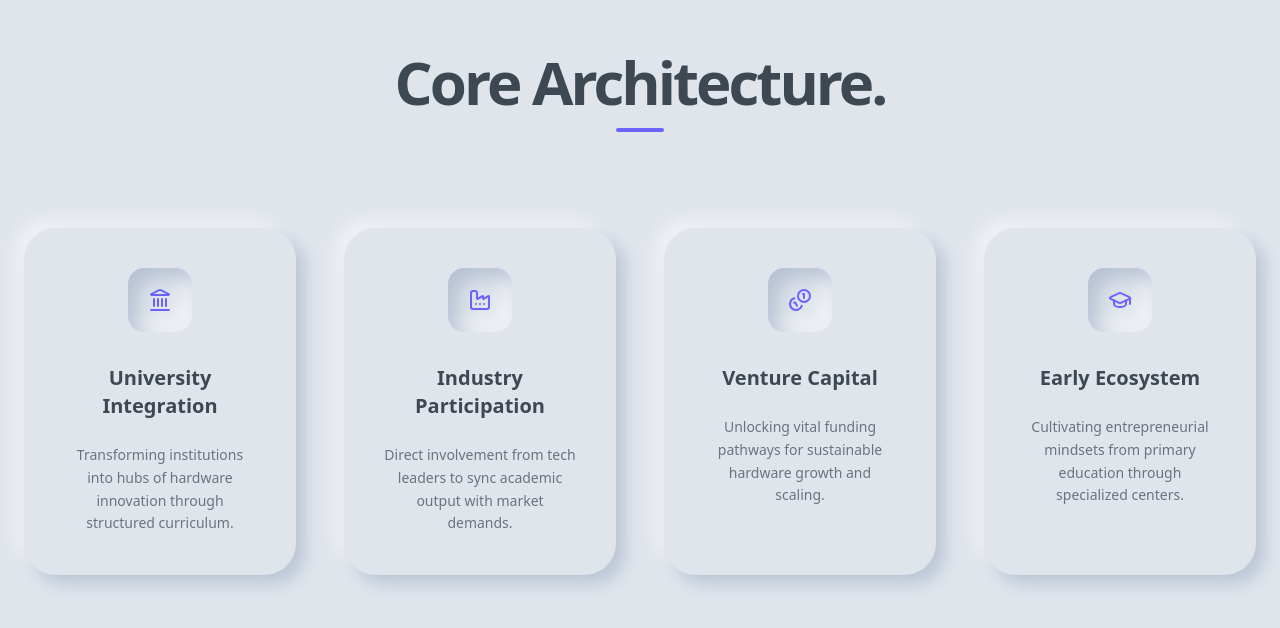
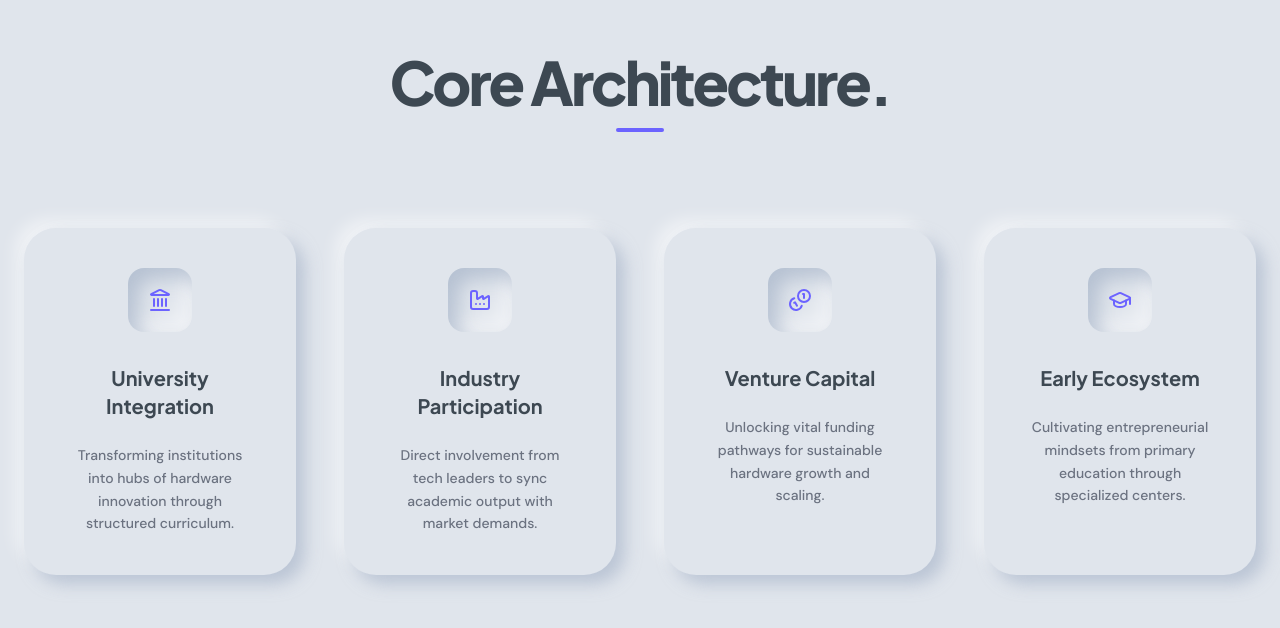
Before and after one commit to umangallwork-byte/SWANIRBHAR2.0, a Next.js app: page / in a window 1280 px wide. Shown: the part 4582-5210 px from the top of the page. Built offline with nearby package versions, Linux system fonts and the light colour scheme; no server answers.

Commit message:
fix: move @import url to top to resolve CSS parsing error

```diff
--- a/app/globals.css
+++ b/app/globals.css
@@ -1,5 +1,5 @@
+@import url('https://fonts.googleapis.com/css2?family=DM+Sans:ital,opsz,wght@0,9..40,100..1000;1,9..40,100..1000&family=Plus+Jakarta+Sans:ital,wght@0,200..800;1,200..800&display=swap');
 @import "tailwindcss";
-@import url('https://fonts.googleapis.com/css2?family=DM+Sans:ital,opsz,wght@0,9..40,100..1000;1,9..40,100..1000&family=Plus+Jakarta+Sans:ital,wght@0,200..800;1,200..800&display=swap');
 
 /* Tailwind v4 Theme Configuration */
 @theme {
```
